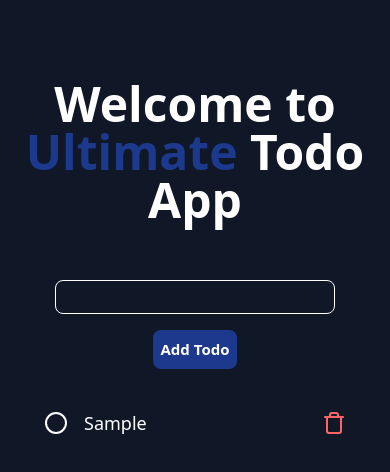
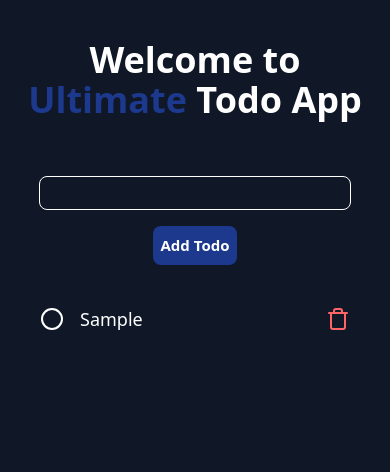
Before and after one commit to Nick-Lemy/react-todo-app, a React (Vite) app: page / in a window 390 px wide. Both pictures are taken after typing "Sample" into the empty fields and a click on the button "Add Todo". Shown: the top 472 px of the page. Built offline with nearby package versions, Linux system fonts and the light colour scheme.

Commit message:
fix: new fixes

```diff
--- a/index.html
+++ b/index.html
@@ -7,7 +7,7 @@
   <title>Ultimate Todo</title>
 </head>
 
-<body class="bg-gray-900  py-20">
+<body class="bg-gray-900 py-10 md:py-20">
   <div class="" id="root"></div>
   <script type="module" src="/src/main.tsx"></script>
 </body>
--- a/src/App.tsx
+++ b/src/App.tsx
@@ -4,7 +4,7 @@ import Main from "./sections/Main";
 function App() {
   return (
     <>
-      <div className="flex px-5 flex-col max-w-5xl mx-auto gap-4">
+      <div className="flex flex-col max-w-5xl mx-auto gap-4">
         <Header />
         <Main />
       </div>
--- a/src/components/TodoCard.tsx
+++ b/src/components/TodoCard.tsx
@@ -13,7 +13,7 @@ export default function TodoCard({
   return (
     <div
       key={todo.id}
-      className=" items-center px-6 md:px-0 justify-between text-lg md:text-xl flex w-full text-white"
+      className=" items-center px-5 md:px-0 justify-between text-lg md:text-xl flex w-full text-white"
     >
       <div className="flex gap-4 md:gap-8 justify-center items-center">
         <CustomButtonIcon
--- a/src/sections/Header.tsx
+++ b/src/sections/Header.tsx
@@ -1,7 +1,7 @@
 export default function Header() {
   return (
     <header>
-      <h1 className="text-5xl text-white text-center font-semibold">
+      <h1 className="text-4xl text-white text-center font-semibold">
         Welcome to <br /> <span className="text-blue-900">Ultimate</span> Todo
         App
       </h1>
--- a/src/sections/Main.tsx
+++ b/src/sections/Main.tsx
@@ -8,7 +8,7 @@ export default function Main() {
   return (
     <main>
       <AddTodoForm dispatch={dispatch} />
-      <div className=" flex flex-col py-5 gap-6 md:gap-8">
+      <div className=" flex flex-col py-5 px-5 gap-6 md:gap-8">
         {todos.map((todo) => (
           <TodoCard key={todo.id} dispatch={dispatch} todo={todo} />
         ))}
```
